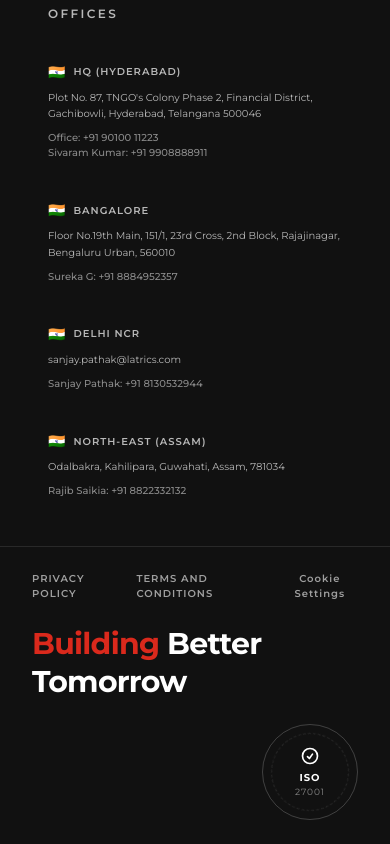
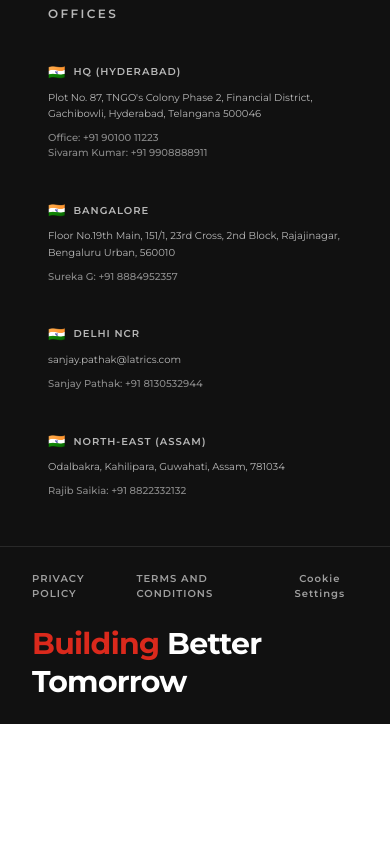
Before and after one commit to latrics/Latrics_website_2.0, a Next.js app in the folder frontend/: page / in a window 390 px wide. Shown: the part 9045-9889 px from the top of the page. After the commit the page ends 9769 px from the top, so only its background shows below. Built offline with nearby package versions, Linux system fonts and the light colour scheme.

Commit message:
modified the footer section

```diff
--- a/frontend/src/components/Footer.tsx
+++ b/frontend/src/components/Footer.tsx
@@ -167,22 +167,12 @@ export default function Footer() {
             <button className="hover:text-white transition-colors">Cookie Settings</button>
           </div>
 
-          <div className="flex flex-col md:flex-row items-end justify-between gap-6 mt-auto">
+          <div className="flex items-end mt-auto">
             {/* Brand Typography */}
-            <div className="flex items-center">
+            <div className="flex items-center w-full">
               <h1 className="text-3xl md:text-4xl lg:text-5xl font-black tracking-tight leading-tight m-0 p-0 text-white select-none max-w-2xl">
                 <span className="text-[#da291c]">Building</span> Better Tomorrow
               </h1>
-            </div>
-
-            {/* Certification Badge Style */}
-            <div className="w-24 h-24 md:w-32 md:h-32 rounded-full border border-white/20 flex flex-col items-center justify-center text-center p-3 relative shrink-0">
-              <div className="absolute inset-2 border border-white/10 rounded-full border-dashed animate-[spin_20s_linear_infinite]" />
-              <svg xmlns="http://www.w3.org/2000/svg" fill="none" viewBox="0 0 24 24" strokeWidth={2} stroke="currentColor" className="w-5 h-5 mb-1 text-white">
-                <path strokeLinecap="round" strokeLinejoin="round" d="M9 12.75 11.25 15 15 9.75M21 12a9 9 0 1 1-18 0 9 9 0 0 1 18 0Z" />
-              </svg>
-              <span className="text-[10px] font-bold tracking-widest text-white">ISO</span>
-              <span className="text-[9px] text-white/50 tracking-widest">27001</span>
             </div>
           </div>
 
```
